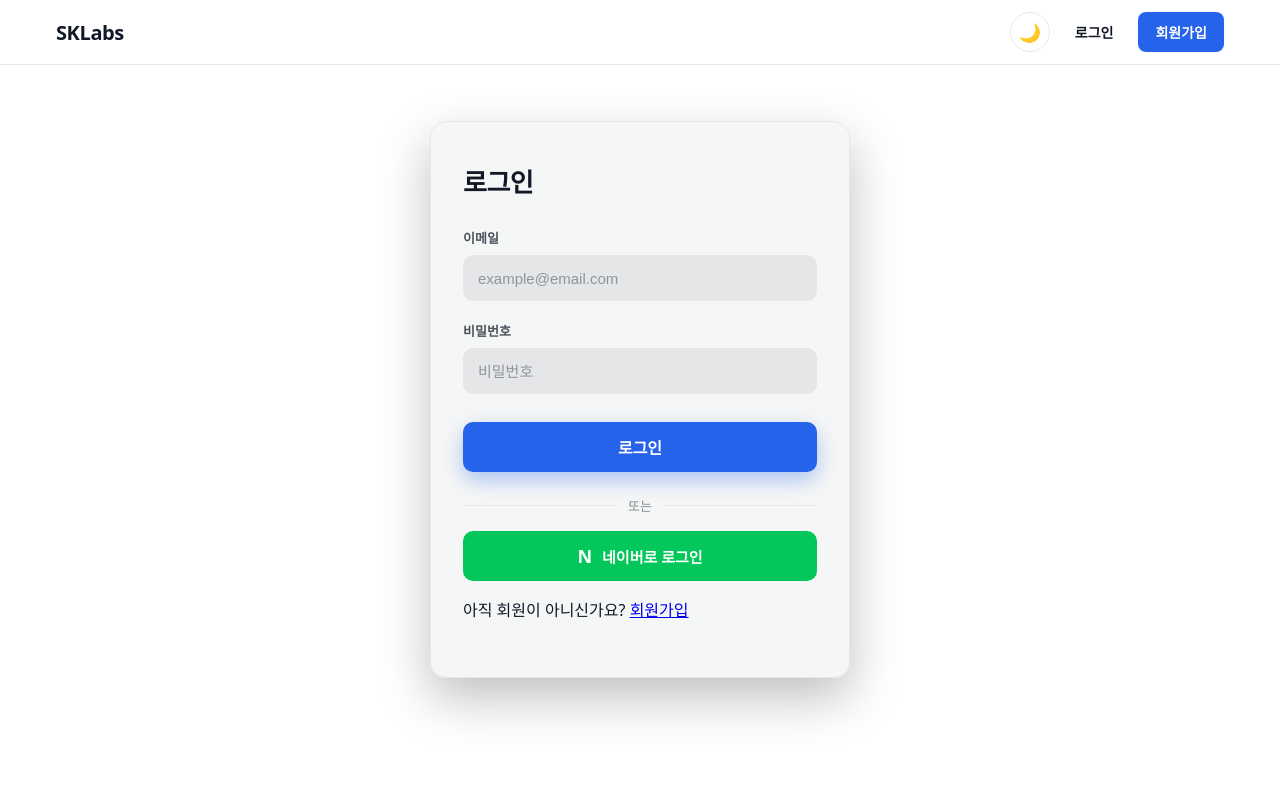
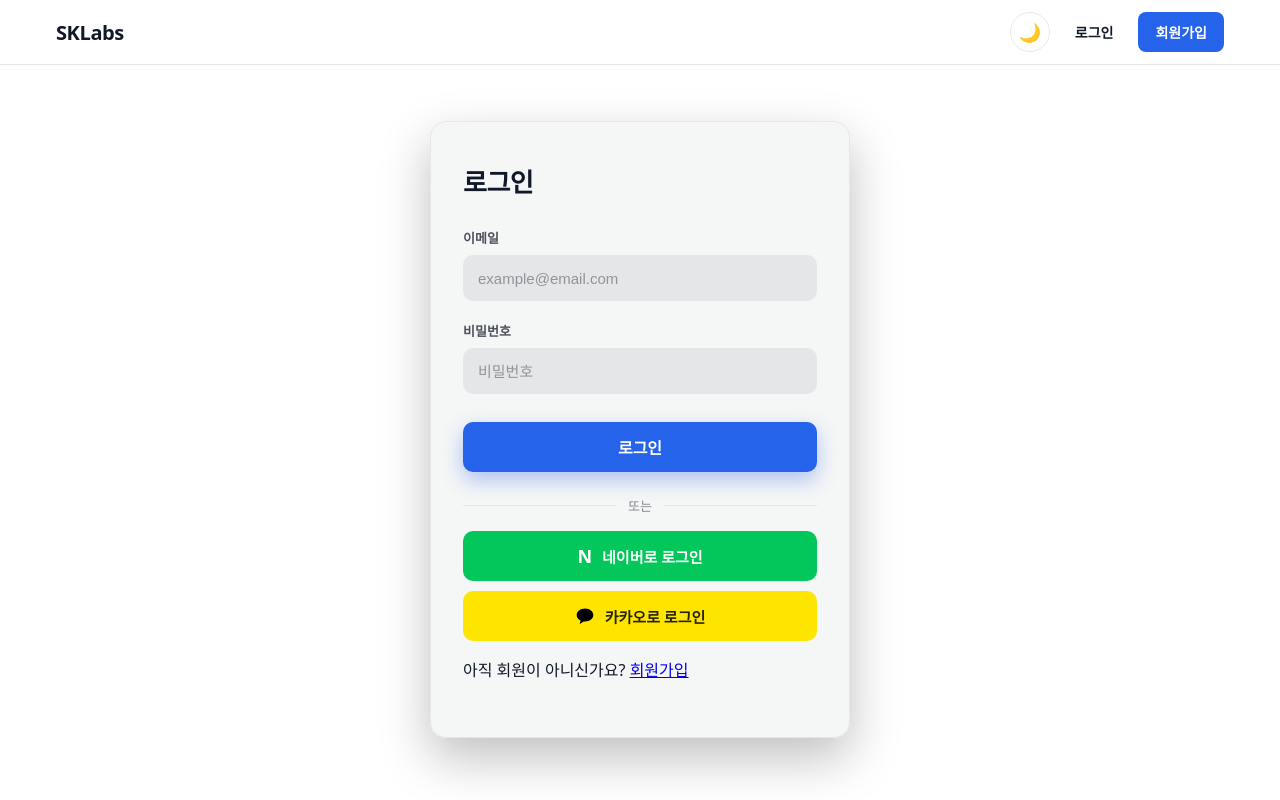
Before and after one commit to SeoWon1037/sklabs1037, a React app in the folder frontend/: page /login in a window 1280 px wide. Built offline with nearby package versions, Linux system fonts and the light colour scheme; no server answers; the HTML template or start-up script is replaced by a standard one.

Commit message:
로그인 화면 카카오 로그인 버튼 추가

```diff
--- a/frontend/src/pages/UserLoginPage.css
+++ b/frontend/src/pages/UserLoginPage.css
@@ -48,3 +48,25 @@
   font-size: 18px;
   font-weight: 900;
 }
+
+/* ============================================ */
+/* 카카오 로그인 버튼                              */
+/* ============================================ */
+
+/* 소셜 버튼끼리 간격 (네이버 아래 카카오) */
+.login-social-btn + .login-social-btn {
+  margin-top: 10px;
+}
+
+/* 카카오: 카카오 공식 노란색 + 검정 글씨 */
+.login-kakao-btn {
+  background: #fee500;
+  color: rgba(0, 0, 0, 0.85);
+}
+
+/* 말풍선 아이콘 */
+.login-kakao-logo {
+  width: 20px;
+  height: 20px;
+  fill: #000;
+}
--- a/frontend/src/pages/UserLoginPage.jsx
+++ b/frontend/src/pages/UserLoginPage.jsx
@@ -3,6 +3,7 @@
 // - 백엔드 API
 //   POST /api/user/login          이메일 로그인 { email, password }
 //   GET  /api/oauth/naver/login   네이버 로그인 (팝업으로 열기)
+//   GET  /api/oauth/kakao/login   카카오 로그인 (팝업으로 열기)
 // - 로그인 성공하면 서버가 세션을 만들고, 브라우저에 번호표 쿠키(JSESSIONID)를 줌
 // ============================================
 import { useEffect, useState } from 'react'
@@ -10,12 +11,13 @@ import { Link, useNavigate, useSearchParams } from 'react-router-dom'
 import './UserSignUpPage.css'   // 회원가입과 같은 카드 디자인(signup-xxx)을 그대로 사용
 import './UserLoginPage.css'    // 로그인 화면에만 필요한 추가 스타일
 
-// 소셜 로그인 실패 이유 → 화면에 보여줄 문구
+// ★ 소셜 로그인 실패 이유 → 화면에 보여줄 문구 (네이버/카카오 공통)
 const OAUTH_ERROR_MESSAGES = {
-  cancel: '네이버 로그인을 취소했습니다.',
+  cancel: '소셜 로그인을 취소했습니다.',
   invalid: '잘못된 요청입니다. 다시 시도해주세요.',
-  email_exists: '이미 이메일로 가입된 계정입니다. 이메일 로그인을 이용해주세요.',
-  fail: '네이버 로그인에 실패했습니다. 잠시 후 다시 시도해주세요.',
+  email_exists: '이미 다른 방법으로 가입된 이메일입니다. 처음 가입한 방법으로 로그인해주세요.',
+  email_missing: '이메일 제공에 동의해야 가입할 수 있습니다. (인증된 이메일만 가능)',
+  fail: '소셜 로그인에 실패했습니다. 잠시 후 다시 시도해주세요.',
 }
 
 // 팝업 창 크기
@@ -68,25 +70,28 @@ function UserLoginPage() {
   }, [navigate])
 
   // ============================================
-  // 네이버 로그인 버튼 → 팝업 열기
+  // ★ 소셜 로그인 버튼 → 팝업 열기 (provider: 'naver' 또는 'kakao')
   // ============================================
-  const handleNaverLogin = () => {
+  const handleSocialLogin = (provider) => {
 
     setErrorMessage('')
+
+    // 백엔드 주소: /api/oauth/naver/login 또는 /api/oauth/kakao/login
+    const loginUrl = `/api/oauth/${provider}/login`
 
     // 화면 가운데에 팝업 띄우기
     const left = window.screenX + (window.outerWidth - POPUP_WIDTH) / 2
     const top = window.screenY + (window.outerHeight - POPUP_HEIGHT) / 2
 
     const popup = window.open(
-      '/api/oauth/naver/login',
-      'naverLogin',
+      loginUrl,
+      `${provider}Login`,
       `width=${POPUP_WIDTH},height=${POPUP_HEIGHT},left=${left},top=${top}`
     )
 
     // 팝업이 차단됐으면 → 현재 창에서 이동하는 방식으로
     if (!popup) {
-      window.location.href = '/api/oauth/naver/login'
+      window.location.href = loginUrl
     }
   }
 
@@ -179,9 +184,18 @@ function UserLoginPage() {
         <div className="login-divider"><span>또는</span></div>
 
         {/* 네이버 로그인 버튼 (type="button": 눌러도 form 제출 안 되게) */}
-        <button type="button" className="login-social-btn login-naver-btn" onClick={handleNaverLogin}>
+        <button type="button" className="login-social-btn login-naver-btn" onClick={() => handleSocialLogin('naver')}>
           <span className="login-naver-logo">N</span>
           네이버로 로그인
+        </button>
+
+        {/* ★ 카카오 로그인 버튼 */}
+        <button type="button" className="login-social-btn login-kakao-btn" onClick={() => handleSocialLogin('kakao')}>
+          {/* 카카오 말풍선 모양 아이콘 */}
+          <svg className="login-kakao-logo" viewBox="0 0 24 24" aria-hidden="true">
+            <path d="M12 3C6.48 3 2 6.48 2 10.8c0 2.78 1.86 5.22 4.66 6.6l-.95 3.48c-.08.3.26.54.52.37l4.15-2.74c.53.06 1.07.09 1.62.09 5.52 0 10-3.48 10-7.8S17.52 3 12 3z" />
+          </svg>
+          카카오로 로그인
         </button>
 
         {/* 회원가입으로 이동 */}
```
